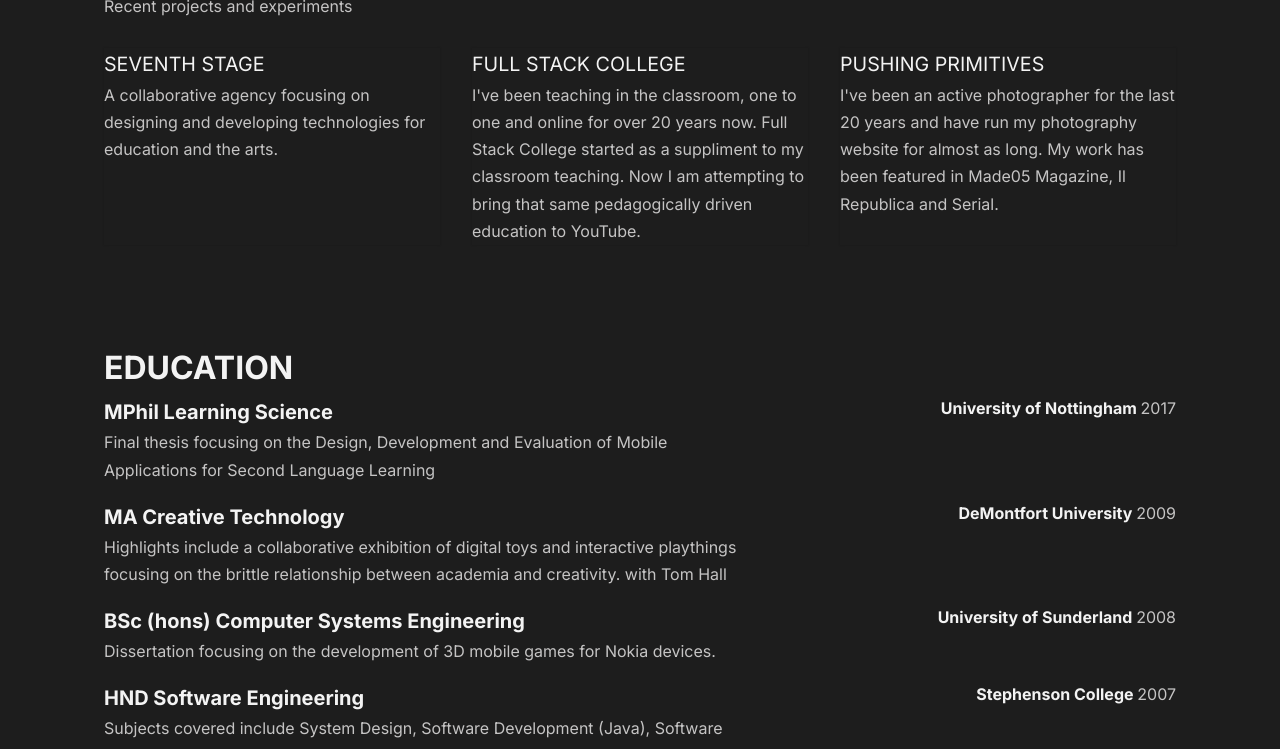
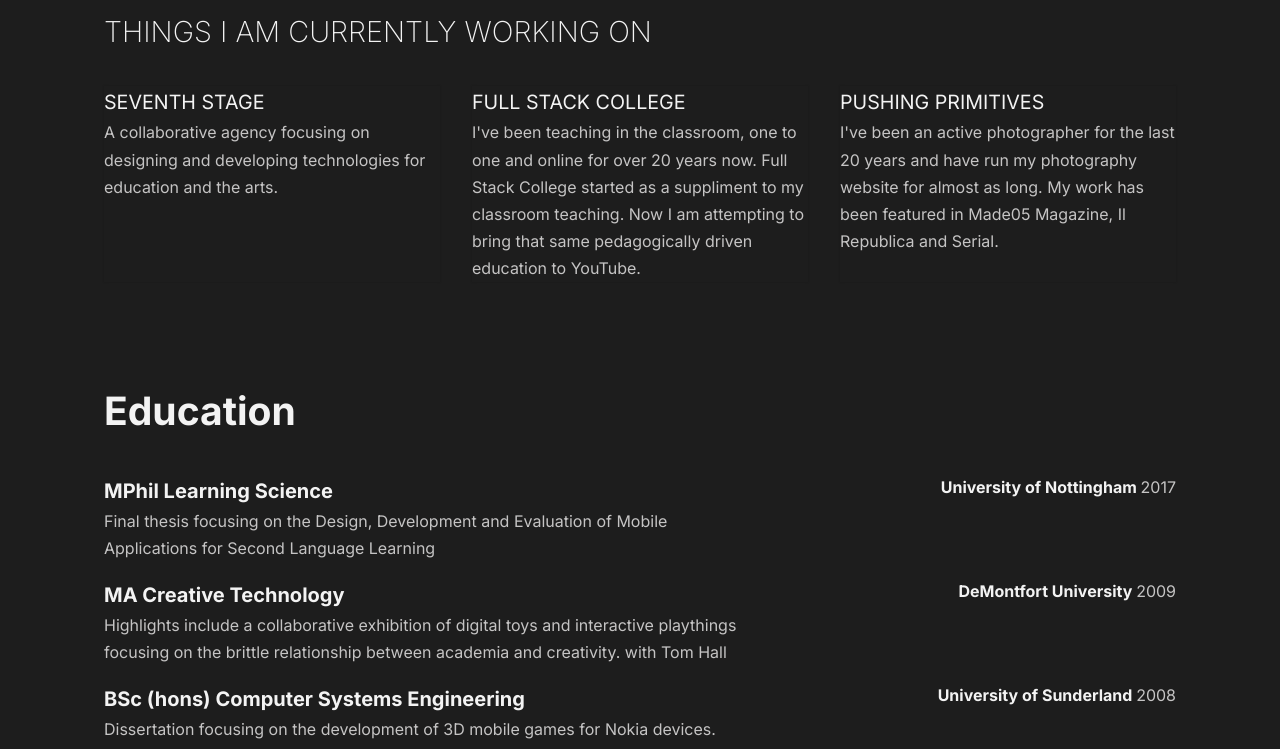
Before and after one commit to MagneticMule/tommy-one-page-site, a plain HTML site: page index.html in a window 1280 px wide. Shown: the part 559-1308 px from the top of the page. Drawn offline with Linux system fonts and the light colour scheme.

Commit message:
Added margins to header

```diff
--- a/css/style.css
+++ b/css/style.css
@@ -42,7 +42,7 @@ a {
 }
 
 header {
-  margin-bottom: 4em;
+  margin-bottom: 8em;
   margin-top: 12em;
 }
 
@@ -126,9 +126,14 @@ li {
   margin-bottom: .75em;
 }
 
-.section-head>h2 {
-  font-size: 2rem;
+.section-head {
+  margin-bottom: 1.8em;
+}
+
+.section-head>h3 {
+  font-size: 1.8rem;
   text-transform: uppercase;
+  font-weight: 200;
 }
 
 .section-head__blurb {
--- a/index.html
+++ b/index.html
@@ -16,8 +16,8 @@
     <main>
       <section>
         <div class="section-head">
-          <h3>Latest</h3>
-          <p class="section-head__blurb">Recent projects and experiments</p>
+          <h3>Things I am currently working on</h3>
+          <!-- <p class="section-head__blurb">Recent projects and experiments</p> -->
         </div>
         <div class="highlights">
           <aside class="highlight">
@@ -139,7 +139,7 @@
       </section>
       <section>
         <h2>Stay in touch</h2>
-        <a href="mailto:tommy@tomsweeney.dev">skywriter@gmail.com</a>
+        <a href="mailto:tommy@tomsweeney.dev">tommy@tomsweeney.dev</a>
         <p class="social-links"><span>Don’t be shy.</span> You can reach me on <a href="#">Instagram</a>, <a href="#">Twitter</a> and <a href="#">Facebook</a>.</p>
       </section>
     </main>
```
